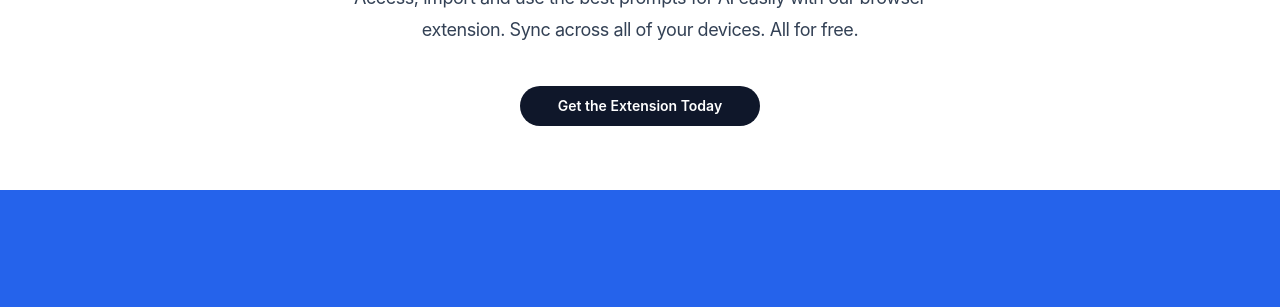
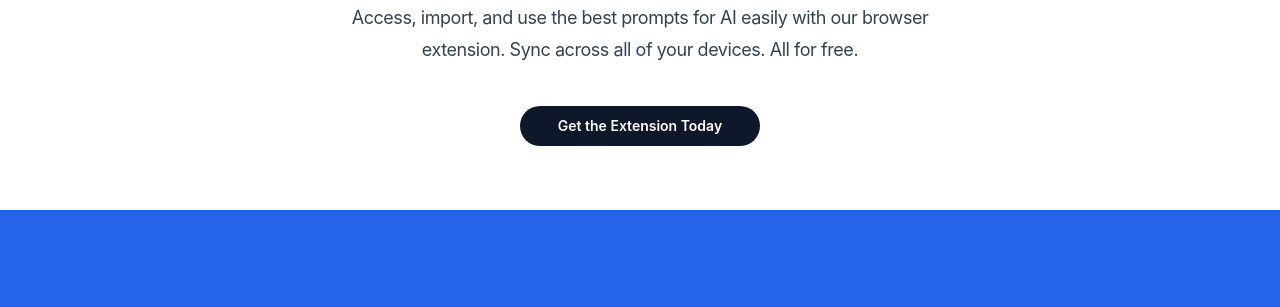
Before and after one commit to AI-Prompt-Genius/AI-PromptGenius-Website, a plain HTML site: page index.html in a window 1280 px wide. Shown: the part 273-580 px from the top of the page. Drawn offline with Linux system fonts and the light colour scheme; a web font is replaced by a local one.

Commit message:
Images & typo

```diff
--- a/index.html
+++ b/index.html
@@ -257,7 +257,7 @@
           <span class="relative">Curate a custom library of AI Prompts</span>
         </span>
             </h1>
-            <p class="mx-auto mt-6 max-w-2xl text-lg tracking-tight text-slate-700">Access, import and use the best prompts for AI easily with our browser extension. Sync across all of your devices. All for free.</p>
+            <p class="mx-auto mt-6 max-w-2xl text-lg tracking-tight text-slate-700">Access, import, and use the best prompts for AI easily with our browser extension. Sync across all of your devices. All for free.</p>
             <div class="mt-10 flex justify-center gap-x-6">
                 <a class="group inline-flex items-center justify-center rounded-full py-2 px-4 text-sm font-semibold focus:outline-none focus-visible:outline-2 focus-visible:outline-offset-2 bg-slate-900 text-white hover:bg-slate-700 hover:text-slate-100 active:bg-slate-800 active:text-slate-300 focus-visible:outline-slate-900 w-60" href="https://chrome.google.com/webstore/detail/chatgpt-prompt-genius/jjdnakkfjnnbbckhifcfchagnpofjffo">Get the Extension Today</a>
             </div>
```
Also changed, not shown: images/128x128.png (added), images/background.jpg (added), images/bg2.jpg (added).
